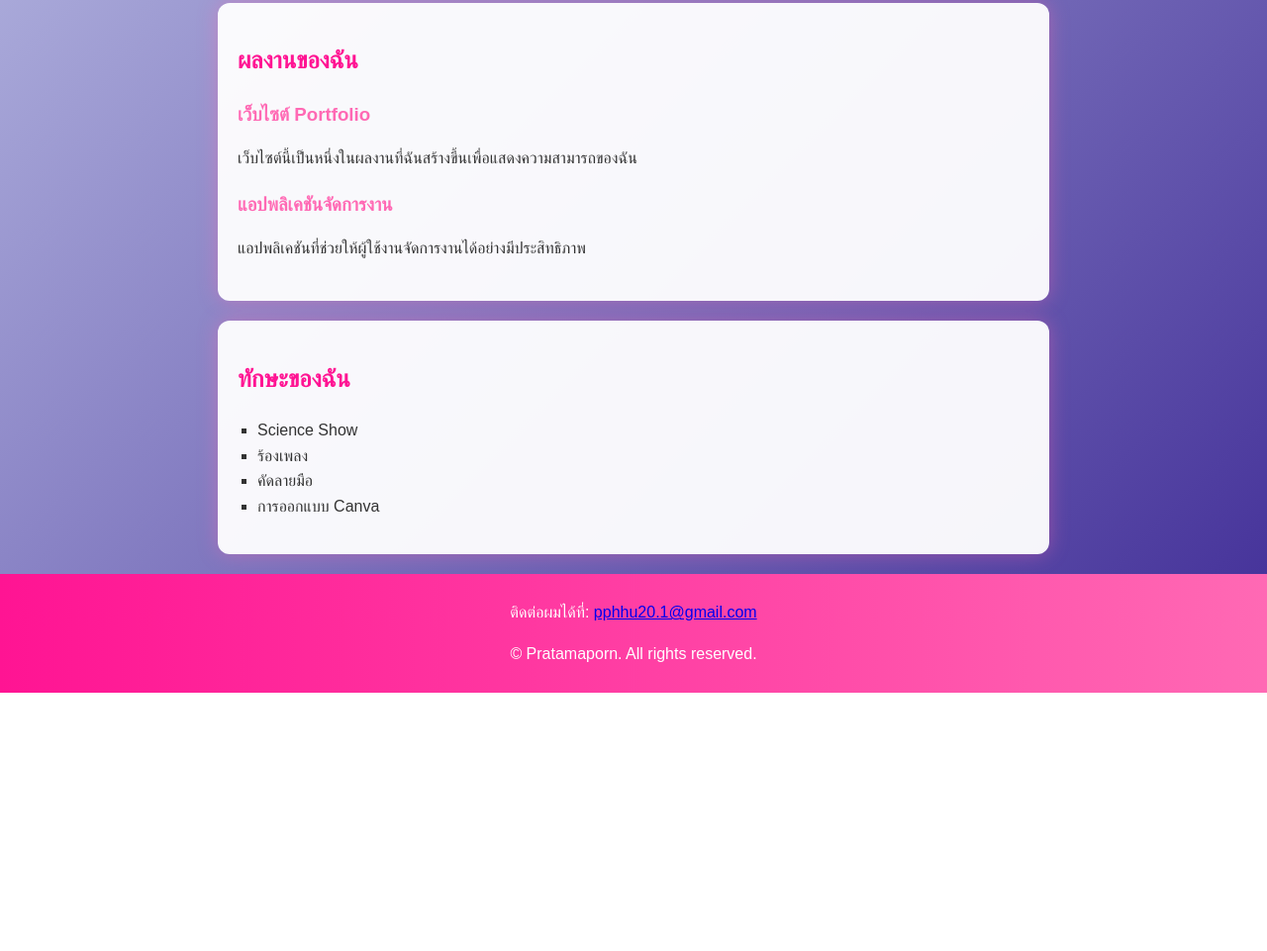
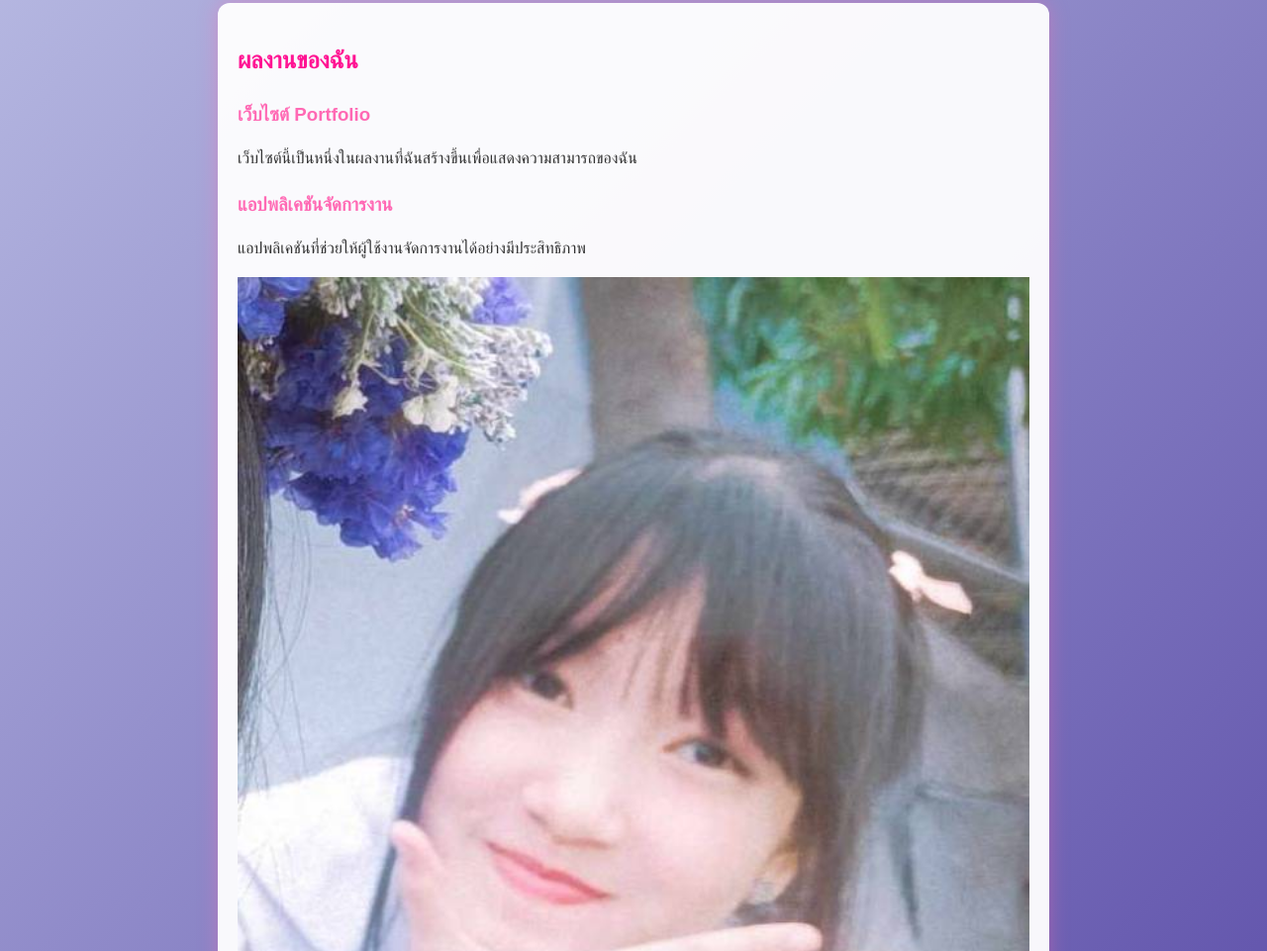
Before and after one commit to pphhu201-debug/Pratamaporn15, a plain HTML site: page index.html in a window 1280 px wide. Shown: the part 319-1280 px from the top of the page at 99% size. Before the commit the page ends 1019 px from the top, so only its background shows below. Drawn offline with Linux system fonts and the light colour scheme.

Commit message:
index.html

```diff
--- a/index.html
+++ b/index.html
@@ -37,6 +37,7 @@
         <div class="project">
             <h3>แอปพลิเคชันจัดการงาน</h3>
             <p>แอปพลิเคชันที่ช่วยให้ผู้ใช้งานจัดการงานได้อย่างมีประสิทธิภาพ</p>
+            <img src="79640.jpg" alt="ภาพตัวฉันเอง" width="100%">
         </div>
     </section>
 
```
